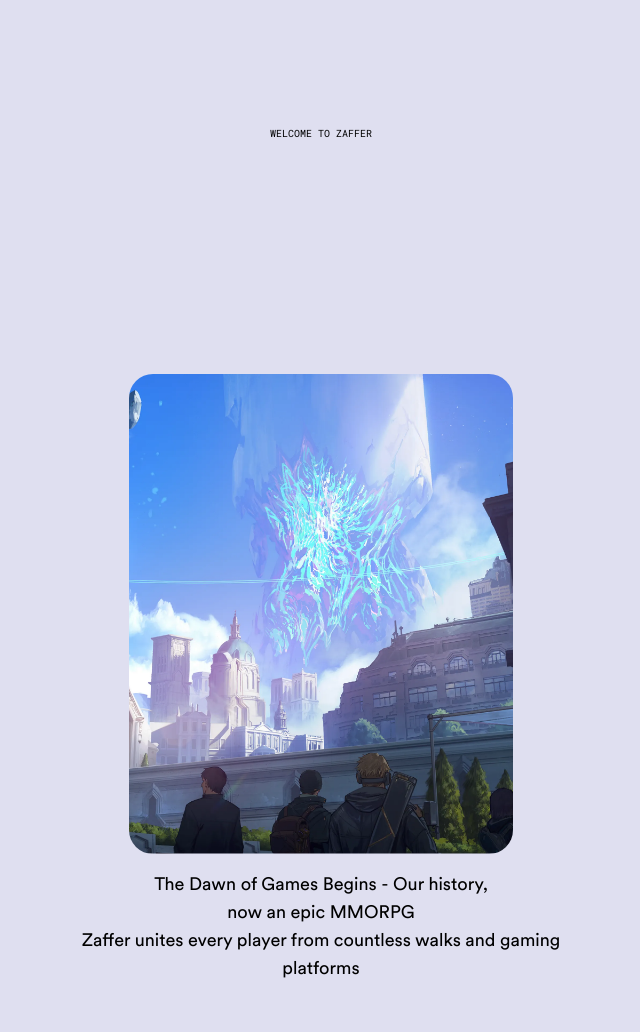
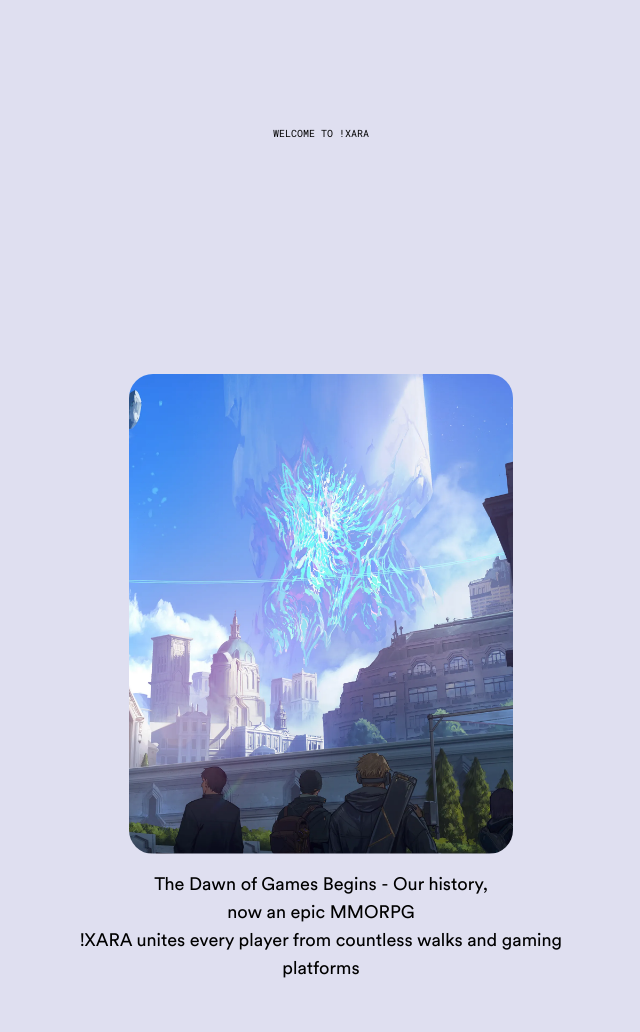
Before and after one commit to RBLucky/Zaffer, a React (Vite) app: page / in a window 1280 px wide. Shown: the part 820-1852 px from the top of the page, without its empty margins (319-959 px from the left). Built offline with nearby package versions, Linux system fonts and the light colour scheme; a web font is replaced by a local one.

Commit message:
rename game

```diff
--- a/src/components/About.jsx
+++ b/src/components/About.jsx
@@ -29,7 +29,7 @@ const About = () => {
     <div id="about" className="min-h-screen w-screen">
         <div className="relative mb-8 mt-36 flex flex-col items-center gap-5">
             <h2 className="font-general text-sm uppercase md:text-[10px]">
-                Welcome to Zaffer
+                Welcome to !XARA
             </h2>
 
             <AnimatedTitle
@@ -43,7 +43,7 @@ const About = () => {
                 </p>
 
                 <p>
-                    Zaffer unites every player from countless walks and gaming platforms
+                    !XARA unites every player from countless walks and gaming platforms
                 </p>
             </div>
         </div>
--- a/src/components/Story.jsx
+++ b/src/components/Story.jsx
@@ -1,6 +1,8 @@
 import React, { useRef } from 'react'
 import AnimatedTitle from './AnimatedTitle'
 import gsap from 'gsap'
+import RoundedCorners from './RoundedCorners'
+import Button from './Button'
 
 const Story = () => {
   const frameRef = useRef('null')
@@ -68,6 +70,22 @@ const Story = () => {
                             />
                         </div>
                     </div>
+
+                    <RoundedCorners />
+                </div>
+            </div>
+
+            <div className="-mt-80 flex w-full justify-center md:-mt-64 md:me-44 md:justify-end">
+                <div className="flex h-full w-fit flex-col items-center md:items-start">
+                    <p className="mt-3 max-w-sm text-center font-circular-web text-violet-50 md:text-start">
+                        Where ancestors whisper and myths awaken, lies !XARA. Step into the story older than the stars — and write your own within it.
+                    </p>
+
+                    <Button
+                        id="realm-button"
+                        title="discover prologue"
+                        containerClass="mt-5"
+                    />
                 </div>
             </div>
         </div>
```
